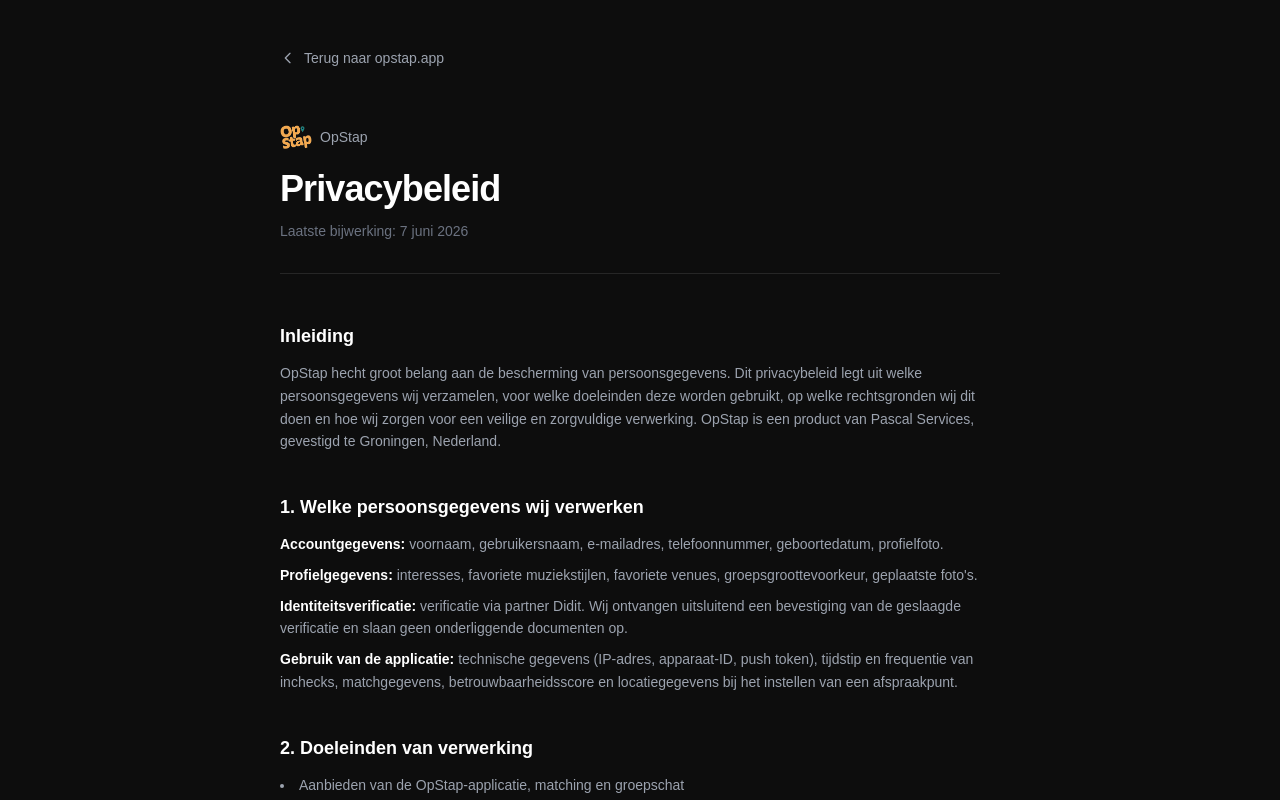
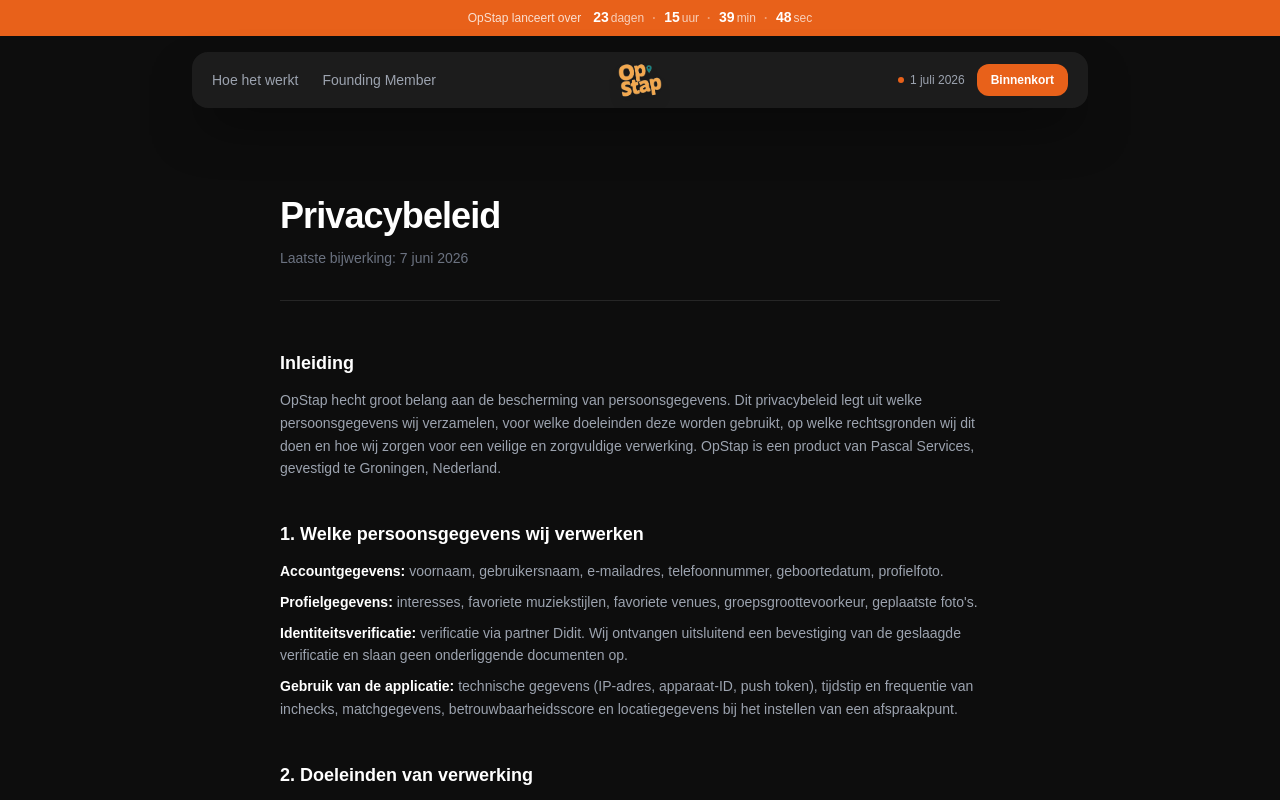
Before and after one commit to pascalwiersma/opstap-website, a Next.js app: page /privacy in a window 1280 px wide. Shown: the top 800 px of the page. Built offline with nearby package versions, Linux system fonts and the light colour scheme.

Commit message:
fix: logo only in nav, nav op legal pages, groter logo in footer

```diff
--- a/components/Footer.tsx
+++ b/components/Footer.tsx
@@ -33,14 +33,8 @@
         <div className="grid grid-cols-2 sm:grid-cols-4 gap-10 mb-16">
           {/* Logo + omschrijving */}
           <div className="col-span-2 sm:col-span-1 flex flex-col gap-4">
-            <div className="flex items-center gap-2.5">
-              {/* eslint-disable-next-line @next/next/no-img-element */}
-              <img src="/logo-transparant.png" alt="OpStap" className="w-8 h-8 object-contain" />
-              <span className="text-white font-bold text-lg">OpStap</span>
-            </div>
-            <p className="text-gray-500 text-sm leading-relaxed">
-              Eén knop. Een groep. Een avond die er was.
-            </p>
+            {/* eslint-disable-next-line @next/next/no-img-element */}
+            <img src="/logo-transparant.png" alt="OpStap" className="w-20 h-20 object-contain" />
             <p className="text-gray-600 text-xs">Een product van Pascal Services</p>
           </div>
 
--- a/components/LegalLayout.tsx
+++ b/components/LegalLayout.tsx
@@ -1,4 +1,6 @@
-import Link from 'next/link'
+import Nav from './Nav'
+import Countdown from './Countdown'
+import Footer from './Footer'
 
 interface Section {
   titel: string
@@ -14,27 +16,12 @@
 export default function LegalLayout({ titel, bijwerking, secties }: Props) {
   return (
     <div className="min-h-screen bg-[#0D0D0D] text-white">
-      {/* Terug knop */}
-      <div className="max-w-3xl mx-auto px-6 pt-12 pb-4">
-        <Link
-          href="/"
-          className="inline-flex items-center gap-2 text-sm text-gray-400 hover:text-white transition-colors"
-        >
-          <svg className="w-4 h-4" fill="none" viewBox="0 0 24 24" stroke="currentColor" strokeWidth={2}>
-            <path strokeLinecap="round" strokeLinejoin="round" d="M15 19l-7-7 7-7" />
-          </svg>
-          Terug naar opstap.app
-        </Link>
-      </div>
+      <Countdown />
+      <Nav />
 
-      <article className="max-w-3xl mx-auto px-6 py-8 pb-24">
+      <article className="max-w-3xl mx-auto px-6 pt-40 pb-16">
         {/* Header */}
         <div className="mb-12 pb-8 border-b border-white/10">
-          <div className="flex items-center gap-2 mb-4">
-            {/* eslint-disable-next-line @next/next/no-img-element */}
-            <img src="/logo-transparant.png" alt="OpStap" className="w-8 h-8 object-contain" />
-            <span className="text-sm text-gray-400 font-medium">OpStap</span>
-          </div>
           <h1 className="text-3xl sm:text-4xl font-black tracking-tight mb-3">{titel}</h1>
           <p className="text-gray-500 text-sm">Laatste bijwerking: {bijwerking}</p>
         </div>
@@ -61,6 +48,7 @@
           </p>
         </div>
       </article>
+      <Footer />
     </div>
   )
 }
--- a/components/Nav.tsx
+++ b/components/Nav.tsx
@@ -31,13 +31,13 @@
           </a>
         </div>
 
-        {/* Midden: logo */}
+        {/* Midden: logo alleen */}
         <div className="absolute left-1/2 -translate-x-1/2">
           {/* eslint-disable-next-line @next/next/no-img-element */}
           <img
             src="/logo-transparant.png"
             alt="OpStap"
-            className="w-12 h-12 object-contain drop-shadow-lg"
+            className="w-11 h-11 object-contain drop-shadow-lg"
           />
         </div>
 
```
